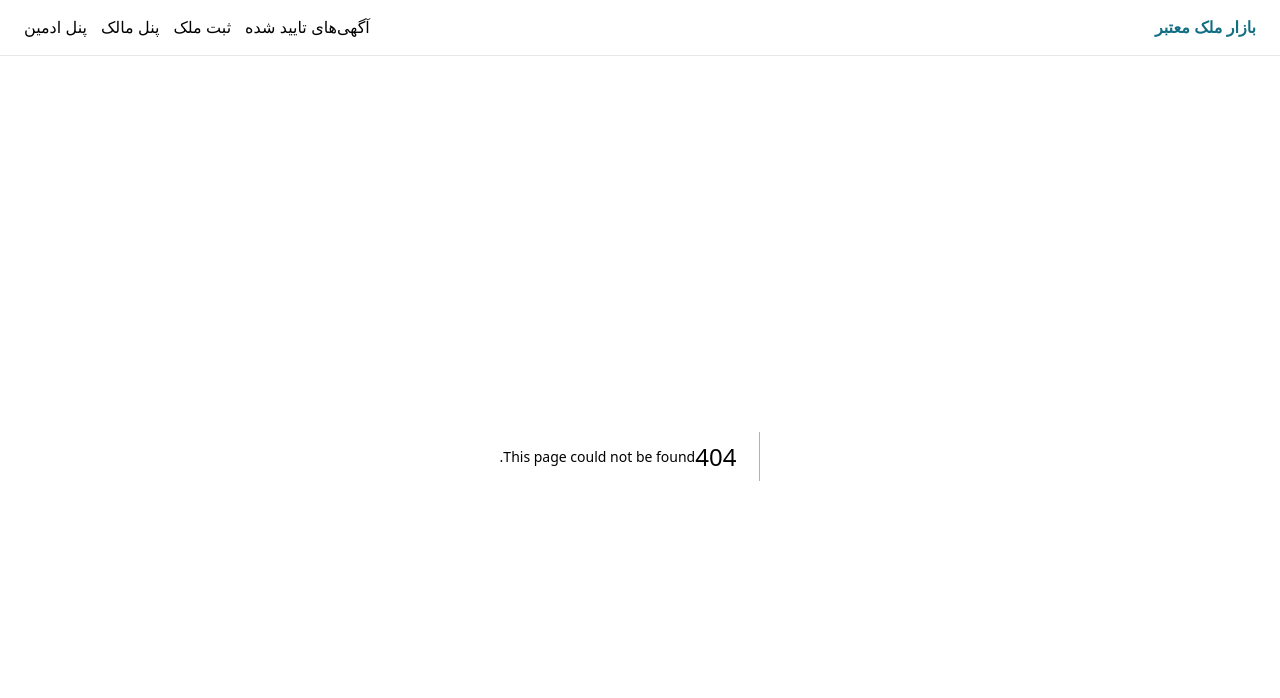
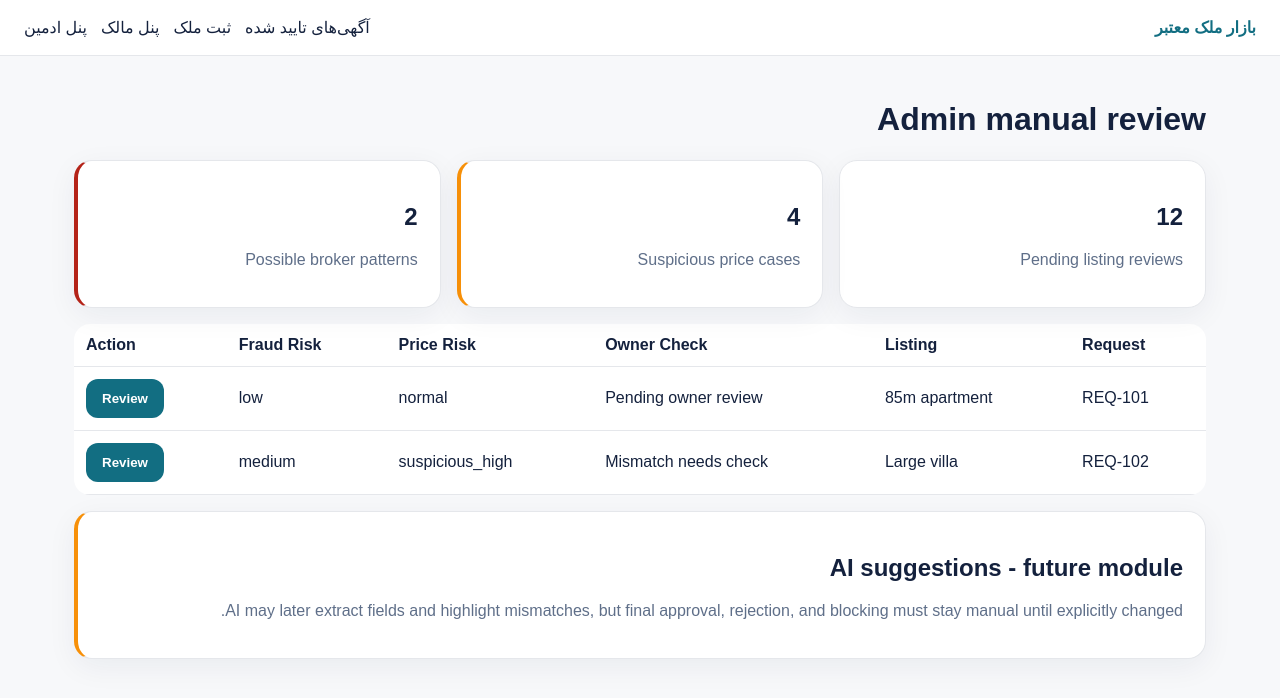
Before and after one commit to pouyakhoshkhoo/CodingWithAI, a Next.js app in the folder frontend/: page /admin in a window 1280 px wide. Before the commit this address had no page. Shown: the top 698 px of the page. Built offline with nearby package versions, Linux system fonts and the light colour scheme.

Commit message:
Add admin review dashboard

```diff
--- /dev/null
+++ b/frontend/app/admin/page.tsx
@@ -0,0 +1,27 @@
+const queue = [
+  { id: 'REQ-101', title: '85m apartment', owner: 'Pending owner review', priceRisk: 'normal', fraudRisk: 'low', status: 'pending_review' },
+  { id: 'REQ-102', title: 'Large villa', owner: 'Mismatch needs check', priceRisk: 'suspicious_high', fraudRisk: 'medium', status: 'pending_review' }
+];
+
+export default function AdminPage() {
+  return (
+    <main className="container">
+      <h1>Admin manual review</h1>
+      <section className="grid" style={{marginBottom:16}}>
+        <div className="card"><h2>12</h2><p className="muted">Pending listing reviews</p></div>
+        <div className="card warning"><h2>4</h2><p className="muted">Suspicious price cases</p></div>
+        <div className="card danger"><h2>2</h2><p className="muted">Possible broker patterns</p></div>
+      </section>
+      <table className="table">
+        <thead><tr><th>Request</th><th>Listing</th><th>Owner Check</th><th>Price Risk</th><th>Fraud Risk</th><th>Action</th></tr></thead>
+        <tbody>
+          {queue.map(row => <tr key={row.id}><td>{row.id}</td><td>{row.title}</td><td>{row.owner}</td><td>{row.priceRisk}</td><td>{row.fraudRisk}</td><td><button className="button">Review</button></td></tr>)}
+        </tbody>
+      </table>
+      <div className="card warning" style={{marginTop:16}}>
+        <h2>AI suggestions - future module</h2>
+        <p className="muted">AI may later extract fields and highlight mismatches, but final approval, rejection, and blocking must stay manual until explicitly changed.</p>
+      </div>
+    </main>
+  );
+}
```
